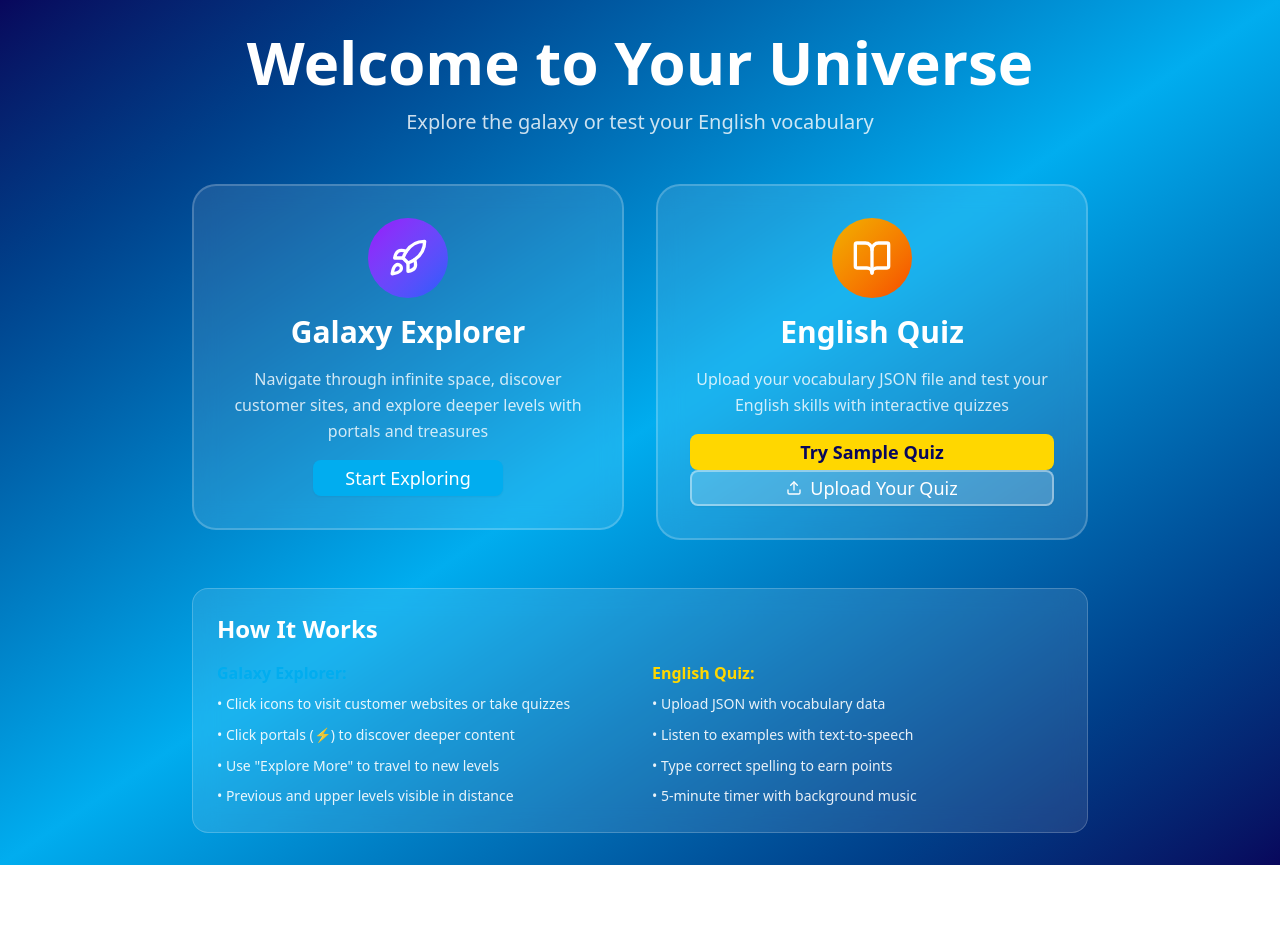
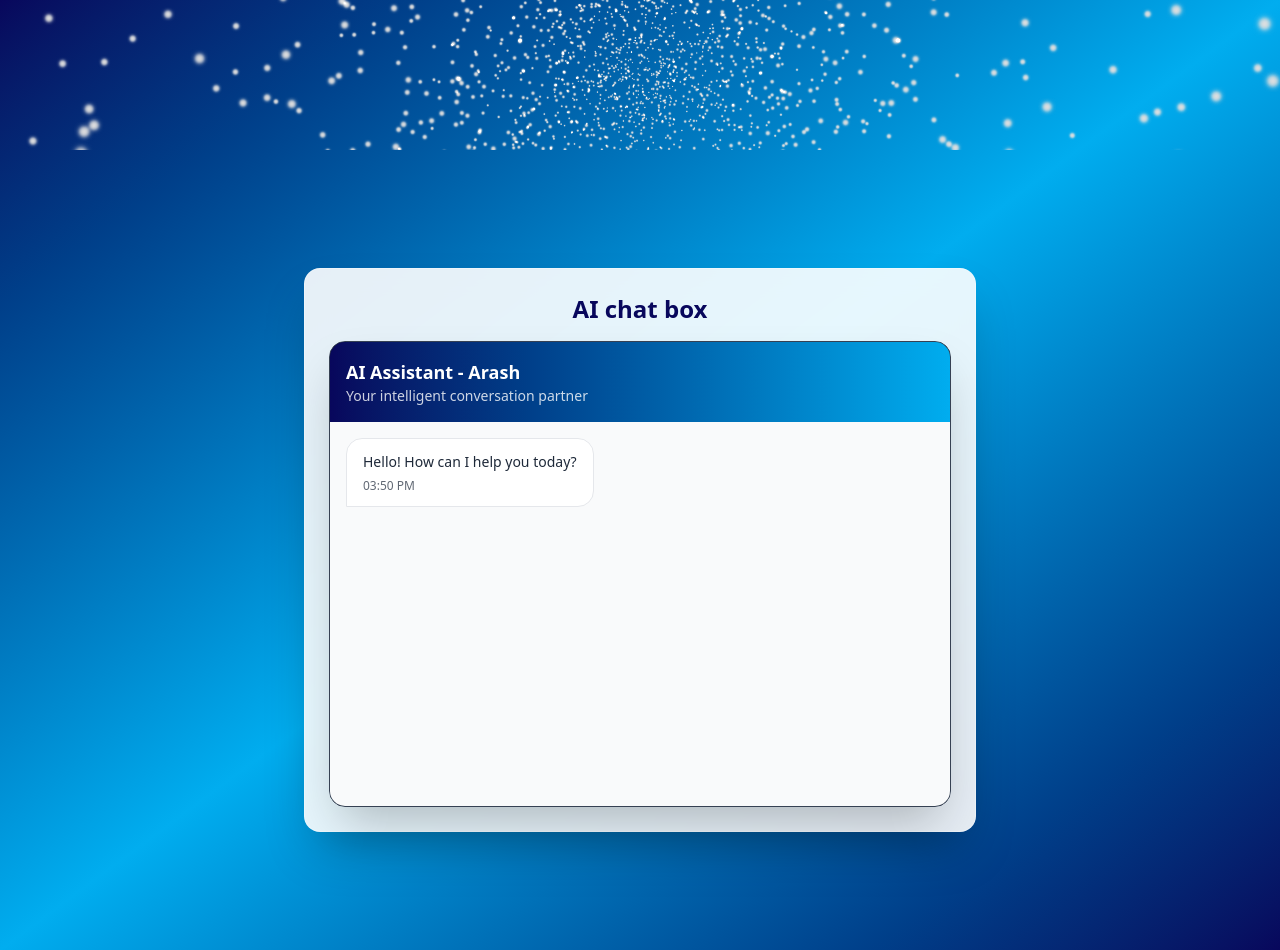
Before and after one commit to Arashpirak/infinite-3d-explorer, a Next.js app: page /home in a window 1280 px wide. Before the commit the page ends 865 px from the top, so only its background shows below. Built offline with nearby package versions, Linux system fonts and the light colour scheme.

Commit message:
set new version

```diff
--- a/app/home/page.tsx
+++ b/app/home/page.tsx
@@ -1,137 +1,72 @@
 "use client"
 
-import type React from "react"
-
-import { Button } from "@/components/ui/button"
-import Link from "next/link"
-import { Rocket, BookOpen, Upload } from "lucide-react"
-import { useState } from "react"
+import { useEffect, useRef, useState } from "react"
+import { Canvas } from "@react-three/fiber"
+import { Stars } from "@react-three/drei"
+import { StarWarsChat, type ChatMessage } from "@/components/star-wars-chat"
 
 export default function HomePage() {
-  const [uploadStatus, setUploadStatus] = useState<string>("")
+  // Simple chat demo state; replace with your real chat later
+  const [messages, setMessages] = useState<ChatMessage[]>([
+    { text: "Hello! How can I help you today?", sender: "ai", timestamp: Date.now() },
+  ])
 
-  const handleQuizUpload = async (event: React.ChangeEvent<HTMLInputElement>) => {
-    const file = event.target.files?.[0]
-    if (!file) return
+  // Delayed audio playback after page fully loads
+  const audioRef = useRef<HTMLAudioElement | null>(null)
 
-    try {
-      setUploadStatus("Loading quiz...")
+  useEffect(() => {
+    audioRef.current = new Audio("/music/background-music.mp3")
 
-      const text = await file.text()
-      const quizData = JSON.parse(text)
+    const tryPlay = async () => {
+      try {
+        // delay a few seconds to ensure the page feels loaded
+        await new Promise((r) => setTimeout(r, 2500))
+        if (!audioRef.current) return
+        audioRef.current.volume = 0.25
+        audioRef.current.currentTime = 0
+        await audioRef.current.play()
+      } catch {
+        // Autoplay blocked -> wait for any user interaction to start
+        const onFirstInteract = async () => {
+          if (!audioRef.current) return
+          try {
+            audioRef.current.volume = 0.25
+            audioRef.current.currentTime = 0
+            await audioRef.current.play()
+          } finally {
+            window.removeEventListener("click", onFirstInteract)
+            window.removeEventListener("keydown", onFirstInteract)
+          }
+        }
+        window.addEventListener("click", onFirstInteract, { once: true })
+        window.addEventListener("keydown", onFirstInteract, { once: true })
+      }
+    }
 
-      // Validate quiz data structure
-      if (!Array.isArray(quizData) || quizData.length === 0) {
-        setUploadStatus("Invalid quiz format. Please check your JSON file.")
-        return
+    tryPlay()
+    return () => {
+      if (audioRef.current) {
+        audioRef.current.pause()
+        audioRef.current = null
       }
-
-      // Store in localStorage with unique ID
-      const quizId = `quiz-${Date.now()}`
-      localStorage.setItem(quizId, JSON.stringify(quizData))
-
-      setUploadStatus("Quiz loaded! Opening...")
-      setTimeout(() => {
-        window.open(`/pathway?quiz=${quizId}`, "_blank")
-        setUploadStatus("")
-      }, 500)
-    } catch (error) {
-      console.error("Error uploading quiz:", error)
-      setUploadStatus("Failed to load quiz. Please check your JSON file format.")
-      setTimeout(() => setUploadStatus(""), 3000)
     }
-  }
+  }, [])
 
   return (
-    <div className="min-h-screen bg-gradient-to-br from-[#08075C] via-[#01ADEF] to-[#08075C] flex items-center justify-center p-8">
-      <div className="max-w-4xl w-full">
-        <div className="text-center mb-12">
-          <h1 className="text-6xl font-bold text-white mb-4">Welcome to Your Universe</h1>
-          <p className="text-xl text-white/80">Explore the galaxy or test your English vocabulary</p>
-        </div>
+    <div className="min-h-screen relative overflow-hidden">
+      {/* Background gradient like the explorer */}
+      <div className="absolute inset-0 bg-gradient-to-br from-[#08075C] via-[#01ADEF] to-[#08075C]" />
 
-        <div className="grid md:grid-cols-2 gap-8">
-          {/* Galaxy Explorer Card */}
-          <Link href="/page">
-            <div className="bg-white/10 backdrop-blur-md rounded-3xl p-8 border-2 border-white/20 hover:border-[#01ADEF] transition-all duration-300 hover:scale-105 cursor-pointer group">
-              <div className="flex flex-col items-center text-center space-y-4">
-                <div className="w-20 h-20 bg-gradient-to-br from-purple-600 to-blue-600 rounded-full flex items-center justify-center group-hover:animate-pulse">
-                  <Rocket size={40} className="text-white" />
-                </div>
-                <h2 className="text-3xl font-bold text-white">Galaxy Explorer</h2>
-                <p className="text-white/80 leading-relaxed">
-                  Navigate through infinite space, discover customer sites, and explore deeper levels with portals and
-                  treasures
-                </p>
-                <Button className="bg-[#01ADEF] hover:bg-[#0194D1] text-white px-8 py-3 text-lg">
-                  Start Exploring
-                </Button>
-              </div>
-            </div>
-          </Link>
+      {/* Star field */}
+      <Canvas className="absolute inset-0">
+        <Stars radius={100} depth={50} count={6000} factor={5} saturation={0} fade speed={1.5} />
+      </Canvas>
 
-          {/* English Quiz Card */}
-          <div className="bg-white/10 backdrop-blur-md rounded-3xl p-8 border-2 border-white/20 hover:border-[#ffd700] transition-all duration-300 hover:scale-105">
-            <div className="flex flex-col items-center text-center space-y-4">
-              <div className="w-20 h-20 bg-gradient-to-br from-yellow-500 to-orange-600 rounded-full flex items-center justify-center">
-                <BookOpen size={40} className="text-white" />
-              </div>
-              <h2 className="text-3xl font-bold text-white">English Quiz</h2>
-              <p className="text-white/80 leading-relaxed">
-                Upload your vocabulary JSON file and test your English skills with interactive quizzes
-              </p>
-
-              <div className="space-y-4 w-full">
-                <Link href="/pathway?quiz=/quizzes/barrons-unit1.json">
-                  <Button className="w-full bg-[#ffd700] hover:bg-[#ffed4e] text-[#08075C] px-8 py-3 text-lg font-bold">
-                    Try Sample Quiz
-                  </Button>
-                </Link>
-
-                <div className="relative">
-                  <input type="file" accept=".json" onChange={handleQuizUpload} className="hidden" id="quiz-upload" />
-                  <label htmlFor="quiz-upload">
-                    <Button
-                      className="w-full bg-white/20 hover:bg-white/30 text-white border-2 border-white/40 px-8 py-3 text-lg"
-                      asChild
-                    >
-                      <span className="flex items-center justify-center gap-2">
-                        <Upload size={20} />
-                        Upload Your Quiz
-                      </span>
-                    </Button>
-                  </label>
-                </div>
-
-                {uploadStatus && <p className="text-white text-sm animate-pulse">{uploadStatus}</p>}
-              </div>
-            </div>
-          </div>
-        </div>
-
-        {/* Instructions */}
-        <div className="mt-12 bg-white/10 backdrop-blur-md rounded-2xl p-6 border border-white/20">
-          <h3 className="text-2xl font-bold text-white mb-4">How It Works</h3>
-          <div className="grid md:grid-cols-2 gap-6 text-white/90">
-            <div>
-              <h4 className="font-bold text-[#01ADEF] mb-2">Galaxy Explorer:</h4>
-              <ul className="space-y-2 text-sm leading-relaxed">
-                <li>• Click icons to visit customer websites or take quizzes</li>
-                <li>• Click portals (⚡) to discover deeper content</li>
-                <li>• Use "Explore More" to travel to new levels</li>
-                <li>• Previous and upper levels visible in distance</li>
-              </ul>
-            </div>
-            <div>
-              <h4 className="font-bold text-[#ffd700] mb-2">English Quiz:</h4>
-              <ul className="space-y-2 text-sm leading-relaxed">
-                <li>• Upload JSON with vocabulary data</li>
-                <li>• Listen to examples with text-to-speech</li>
-                <li>• Type correct spelling to earn points</li>
-                <li>• 5-minute timer with background music</li>
-              </ul>
-            </div>
-          </div>
+      {/* Centered chat box */}
+      <div className="relative z-10 min-h-screen flex items-center justify-center p-6">
+        <div className="w-full max-w-2xl bg-white/90 backdrop-blur-md rounded-2xl shadow-2xl border border-white/30 p-6">
+          <h1 className="text-2xl font-bold text-[#08075C] mb-4 text-center">AI chat box</h1>
+          <StarWarsChat messages={messages} isTyping={false} showControls={false} />
         </div>
       </div>
     </div>
```
